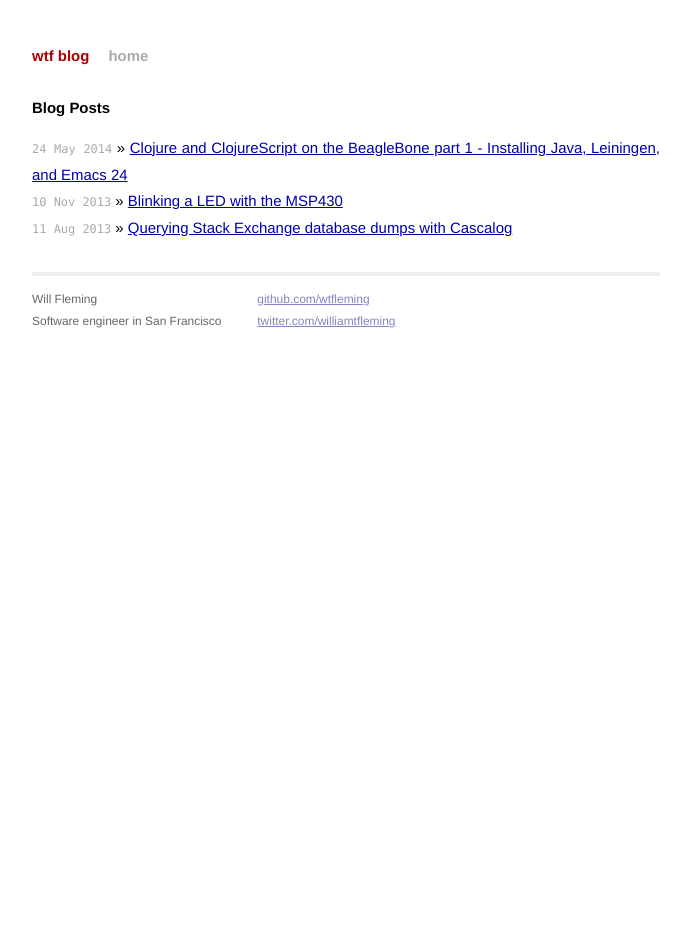
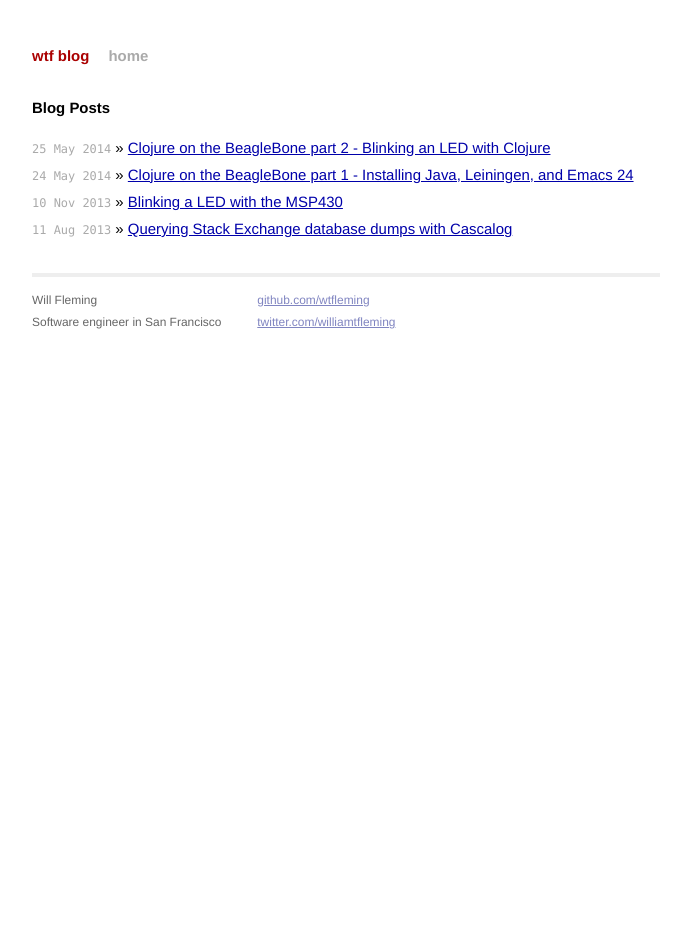
Before and after one commit to wtfleming/wtfleming.github.io, a Jekyll site: the page built from index.html, in a window 1280 px wide. Shown: the whole page, without its empty margins (294-985 px from the left). Built offline with Jekyll 4.4.1, drawn with Linux system fonts in a browser that asks for light colours; Markdown is read by kramdown in place of the engine named in the settings; some of the changed lines change nothing that is shown.

Commit message:
Add part 2 of clojure on beaglebone post

````diff
--- a/_posts/2014-05-24-clojure-beaglebone-part-1.markdown
+++ b/_posts/2014-05-24-clojure-beaglebone-part-1-install-java-leiningen.markdown
@@ -1,11 +1,16 @@
 ---
 layout: post
-title:  "Clojure and ClojureScript on the BeagleBone part 1 - Installing Java, Leiningen, and Emacs 24"
+title:  "Clojure on the BeagleBone part 1 - Installing Java, Leiningen, and Emacs 24"
 date:   2014-05-24 14:11:46
 categories: beaglebone clojure
 ---
 
-The [BeagleBone][beaglebone] is a low cost ($55) ARM linux board capable of running Linux.
+# Intro
+- In part 1 of this series we see how to install Java and [Leiningen][leiningen] on a [BeagleBone][beaglebone].
+- In [part 2][part-2] we use the BeagleBone to blink a LED on a breadboard using Clojure.
+
+
+The [BeagleBone][beaglebone] is a small and low cost ($55) 1Ghz ARM board with 512Mb of RAM capable of running Linux.
 
 ![BeagleBone Black]({{ site.url }}/images/beagleboneblack.jpg)
 
@@ -60,7 +65,6 @@ Hello BeagleBone
 nil
 ```
 
-You should now be able to use Leiningen.
 
 # Emacs 24.3
 
@@ -78,8 +82,12 @@ $ make
 $ make install
 ```
 
+
+[part-2]: {% post_url 2014-05-25-clojure-beaglebone-part-2-blink-led-clojure %}
+[leiningen]: https://github.com/technomancy/leiningen
+[clojure]: http://clojure.org/
+[clojurescript]: https://github.com/clojure/clojurescript
 [beaglebone]: http://beagleboard.org/Products/BeagleBone+Black
-[leiningen]: https://github.com/technomancy/leiningen
 [beaglebone-firmware]: http://beagleboard.org/latest-images
 [beaglebone-java]: http://beagleboard.org/project/java/
 [jdk-7-arm-downloads]: http://www.oracle.com/technetwork/java/javase/downloads/jdk7-arm-downloads-2187468.html
--- /dev/null
+++ b/_posts/2014-05-25-clojure-beaglebone-part-2-blink-led-clojure.markdown
@@ -0,0 +1,101 @@
+---
+layout: post
+title:  "Clojure on the BeagleBone part 2 - Blinking an LED with Clojure"
+date:   2014-05-25 14:11:46
+categories: beaglebone clojure
+---
+
+# Intro
+- In [part 1][part-1] of this series we see how to install Java and [Leiningen][leiningen] on a [BeagleBone][beaglebone].
+- In part 2 we use the BeagleBone to blink a LED on a breadboard using [Clojure][clojure].
+
+
+This is inspired by an example from the excellent book [Getting Started With BeagleBone][beaglebone-book] by [Matt Richardson][matt-richardson].
+
+![schematic]({{ site.url }}/images/beaglebone-clojure-blink-led-fritzing.png)
+
+Schematic above was generated using the open source [Fritzing][fritzing].
+
+---
+Note: The GPIO pins can only handle 3.3 volts, so be very careful that you do not accidentally connect a jumper to one of the 5 volt source pins. If you are unsure of what you are doing I would highly recommend reading the system reference manual to make sure you do not damage your board.
+
+---
+
+# Wire up the LED
+1. Using a jumper wire connect Pin 2 on Header P9 (ground) on the BeagleBone to the negative rail on the breadboard.
+2. Place an LED in the breadboard.
+3. Using a jumper wire connect the cathode (shorter) wire of the LED to the negative rail.
+4. Connect one end of a 100 ohm resistor to the anode (longer) wire of the LED.
+5. Using another jumper wire connect the other end of the resistor to Pin 13 on Header P8
+
+
+# Clojure code
+
+SSH into your BeagleBone and create a file named *project.clj* with the following contents:
+
+```clojure
+(defproject clj-blink-led "0.1.0"
+  :description "Blink a LED on a BeagleBone"
+  :license {:name "Eclipse Public License"
+            :url "http://www.eclipse.org/legal/epl-v10.html"}
+  :dependencies [[org.clojure/clojure "1.6.0"]]
+  :main clj-blink-led.core)
+```
+
+And create a file name *src/clj\_blink\_led/core.clj* with these contents:
+
+```clojure
+(ns clj-blink-led.core
+  (:require [clojure.java.io :as io]))
+
+(defn write-to-filesystem
+  "Helper function for setting pins"
+  [location val]
+  (with-open [f (io/output-stream location)]
+    (.write f (.getBytes val))))
+
+(defn cleanup
+  "Tidy up when a user presses Ctrl-C to exit"
+  []
+  (println "Shutting down...")
+  (write-to-filesystem "/sys/class/gpio/unexport" "23"))
+
+(defn setup
+  "Export pin and set the direction"
+  []
+  (.addShutdownHook (Runtime/getRuntime) (Thread. cleanup))
+  (write-to-filesystem "/sys/class/gpio/export" "23")
+  (write-to-filesystem "/sys/class/gpio/gpio23/direction" "out"))
+
+; Pin states
+(def HIGH "1")
+(def LOW "0")
+
+(defn -main []
+  (println "Blinking LED, press Ctrl-C to exit")
+  (setup)
+  (loop [pin-state HIGH]
+    (write-to-filesystem "/sys/class/gpio/gpio23/value" pin-state)
+    (Thread/sleep 1000)
+    (recur (if (= pin-state HIGH) LOW HIGH))))
+```
+
+Now run it on your BeagleBone as the root user.
+
+```bash
+$ lein run
+```
+
+Your LED should now blink on and off every second.
+
+In the next part of this series we will see how to blink a LED using node.js and use [ClojureScript][clojurescript] instead of Clojure.
+
+
+[part-1]: {% post_url 2014-05-24-clojure-beaglebone-part-1-install-java-leiningen %}
+[leiningen]: https://github.com/technomancy/leiningen
+[clojure]: http://clojure.org/
+[clojurescript]: https://github.com/clojure/clojurescript
+[beaglebone]: http://beagleboard.org/Products/BeagleBone+Black
+[beaglebone-book]: http://www.amazon.com/gp/product/1449345379/ref=as_li_tl?ie=UTF8&camp=1789&creative=390957&creativeASIN=1449345379&linkCode=as2&tag=wtfblog08-20&linkId=MUJWLN254WMPPISY"
+[fritzing]: http://fritzing.org/home/
+[matt-richardson]: http://mattrichardson.com/
````
Also changed, not shown: images/beaglebone-clojure-blink-led-fritzing.png (added).
